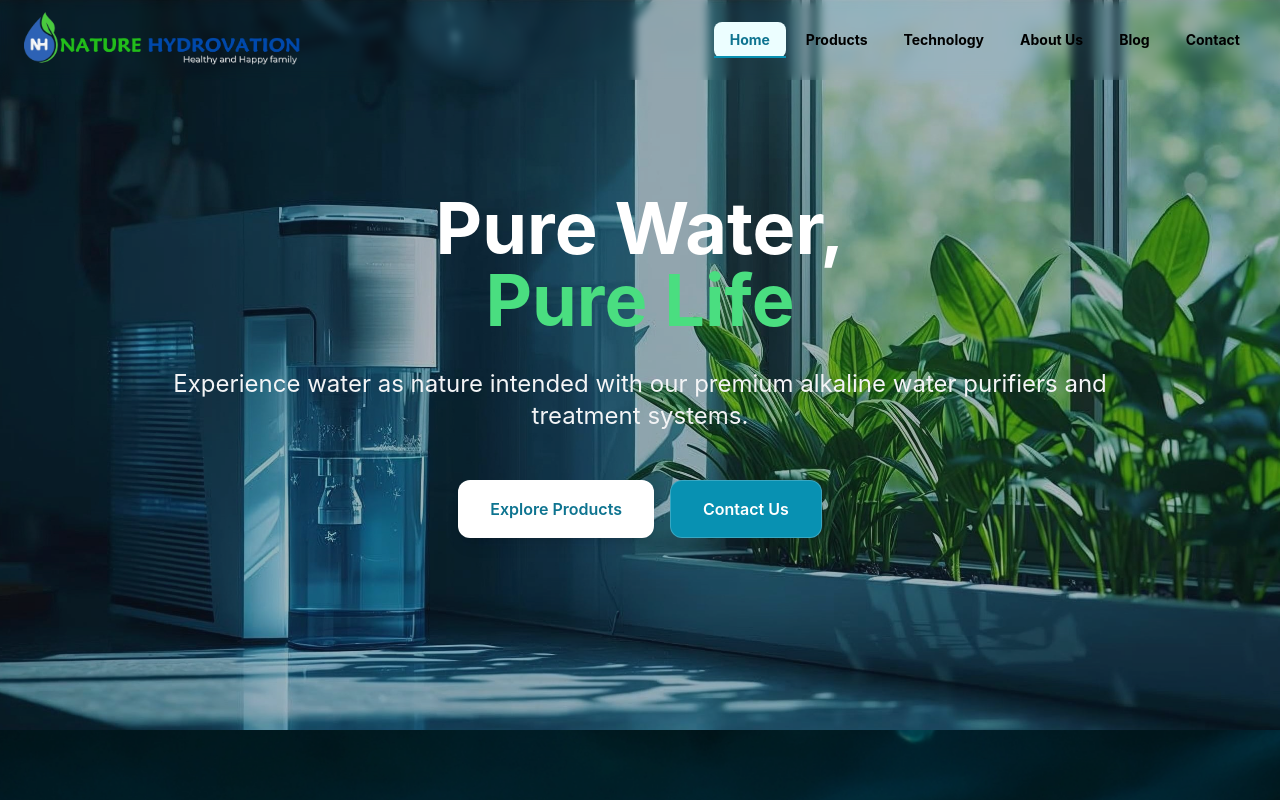
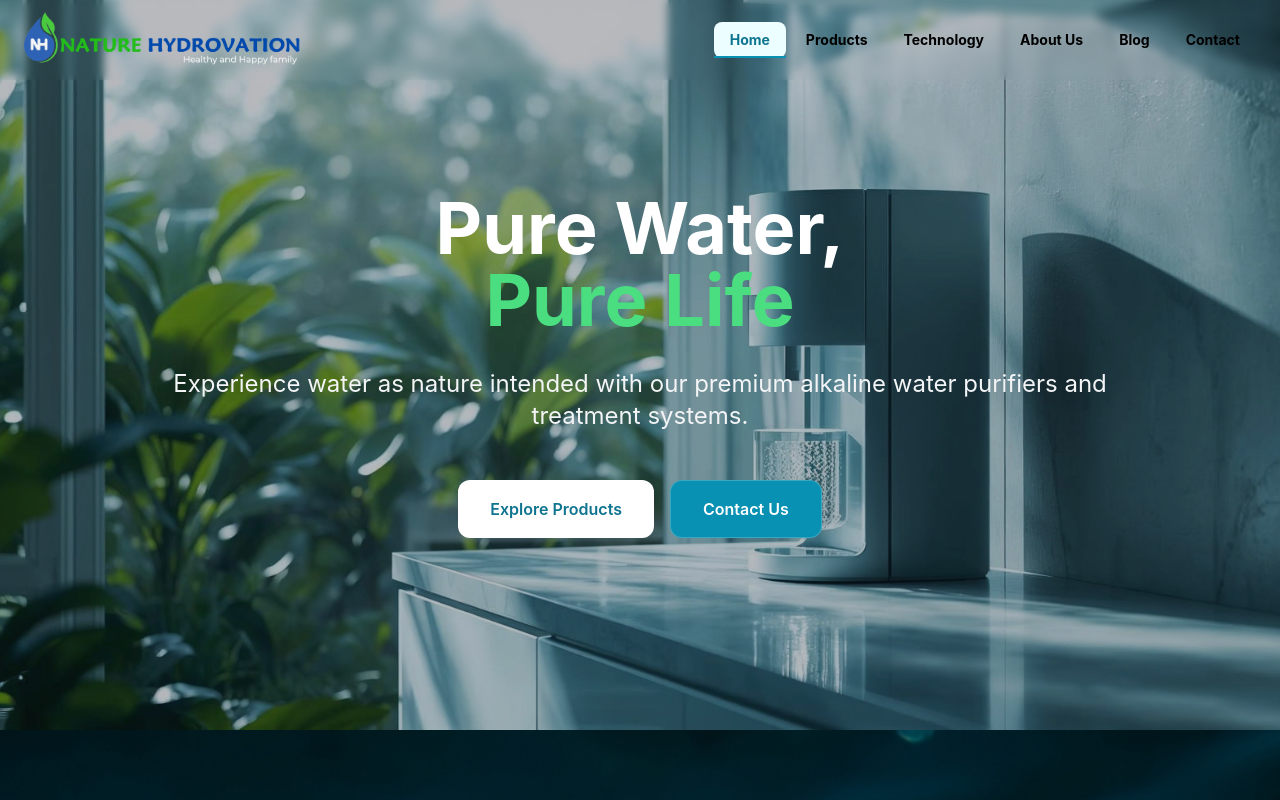
Before and after one commit to bharathpersonalai/Nature-hydrovation-test, a React (Vite) app: page / in a window 1280 px wide. Shown: the top 800 px of the page. Built offline with nearby package versions, Linux system fonts and the light colour scheme.

Commit message:
home hero

```diff
--- a/src/pages/Home.tsx
+++ b/src/pages/Home.tsx
@@ -173,7 +173,7 @@ export default function Home() {
                         : ""
                     }`}
           style={{
-            backgroundImage: `url(/images/home.jpg)`,
+            backgroundImage: `url(/images/2.jpg)`,
             backgroundSize: "cover",
             backgroundPosition: "center center",
           }}
```
